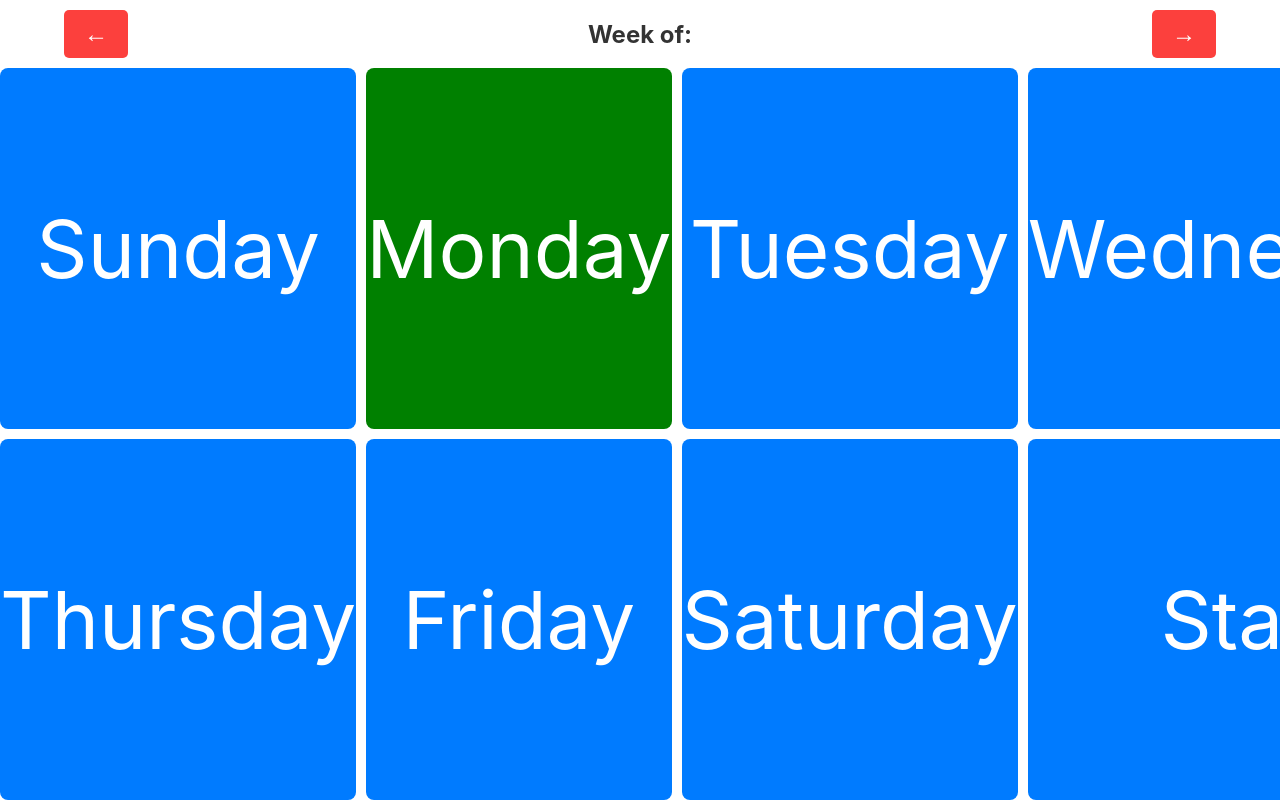
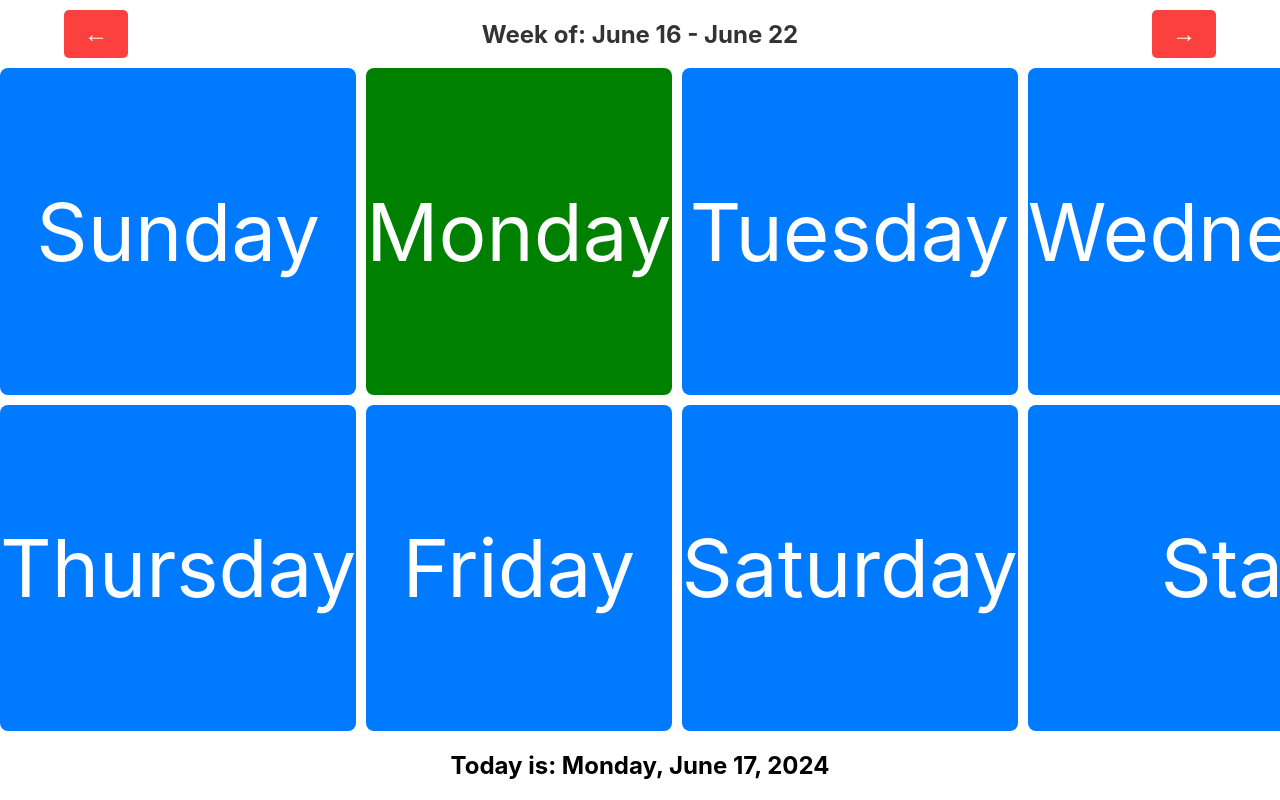
Before and after one commit to kyle-labelle/Schedule-Display, a React (Create React App) app in the folder schedule-display/: page /mainpage in a window 1280 px wide. Shown: the top 800 px of the page. Built offline with nearby package versions, Linux system fonts and the light colour scheme.

Commit message:
Add changing calendar with current date being green

```diff
--- a/schedule-display/src/App.js
+++ b/schedule-display/src/App.js
@@ -18,5 +18,4 @@ function App() { //TODO: Uncomment and make this redirect from 'Open Calendar'
     </Router>
   );
 }
-
 export default App;
--- a/schedule-display/src/MainPage.jsx
+++ b/schedule-display/src/MainPage.jsx
@@ -1,21 +1,64 @@
-import React from 'react';
-import { BrowserRouter as Router, Route, Routes, Link } from 'react-router-dom';
+import React, { useState } from 'react';
+import { Link } from 'react-router-dom';
 import './App.css';
+
+//Helper function to get the week's range given a date
+function getWeekRange(date) {
+    const current = new Date(date);
+    const first = current.getDate() - current.getDay(); //First day of the week (Sunday)
+    const last = first + 6; //Last day of the week (Saturday)
+
+    const firstDay = new Date(current.setDate(first));
+    const lastDay = new Date(current.setDate(last));
+
+    return {
+        start: firstDay.toLocaleDateString('en-US', { month: 'long', day: 'numeric' }),
+        end: lastDay.toLocaleDateString('en-US', { month: 'long', day: 'numeric' }),
+        firstDay,
+        lastDay
+    };
+}
 
 function MainPage() {
     const days = ['Sunday', 'Monday', 'Tuesday', 'Wednesday', 'Thursday', 'Friday', 'Saturday'];
-    const currentDay = new Date().toLocaleString('en-US', { weekday: 'long' });
+    const today = new Date();
+    const currentFullDate = today.toLocaleDateString('en-US', { weekday: 'long', month: 'long', day: 'numeric', year: 'numeric' });//State to track the current date for the week's range
+    const [currentDate, setCurrentDate] = useState(new Date());
+
+    //Calculate the current week's range based on the current date
+    const week = getWeekRange(currentDate);
+
+    //Function to handle moving to the previous week
+    const handlePreviousWeek = () => {
+        const prevWeek = new Date(currentDate);
+        prevWeek.setDate(currentDate.getDate() - 7);
+        setCurrentDate(prevWeek);
+    };
+
+    //Function to handle moving to the next week
+    const handleNextWeek = () => {
+        const nextWeek = new Date(currentDate);
+        nextWeek.setDate(currentDate.getDate() + 7);
+        setCurrentDate(nextWeek);
+    };
+
+    //Check if a given day in the current week matches the actual current date
+    const isCurrentDay = (day) => {
+        const dayDate = new Date(week.firstDay);
+        dayDate.setDate(week.firstDay.getDate() + days.indexOf(day));
+        return dayDate.toDateString() === today.toDateString();
+    };
 
     return (
         <div className="App">
             <header className="header">
-          <button className="left-button">←</button>
-          <h1 className="header-text">Week of:</h1>
-          <button className="right-button">→</button>
+                <button className="left-button" onClick={handlePreviousWeek}>←</button>
+                <h1 className="header-text">Week of: {week.start} - {week.end}</h1>
+                <button className="right-button" onClick={handleNextWeek}>→</button>
             </header>
             <div className="grid-container">
-          {days.map((day) => ( //Cryptic and esoteric ChatGPT grid generator that is used to change the current day colour.
-            <Link to={`/day/${day}`} className={`grid-item ${day === currentDay ? 'current-day' : ''}`} key={day}>
+                {days.map((day) => (
+                    <Link to={`/day/${day}`} className={`grid-item ${isCurrentDay(day) ? 'current-day' : ''}`} key={day}>
                         <span>{day}</span>
                     </Link>
                 ))}
@@ -23,6 +66,9 @@ function MainPage() {
                     <span>Staff</span>
                 </Link>
             </div>
+            <footer className="footer">
+                <h2>Today is: {currentFullDate}</h2>
+            </footer>
         </div>
     );
 }
```
Lines whose indentation alone changed are shown as unchanged.
